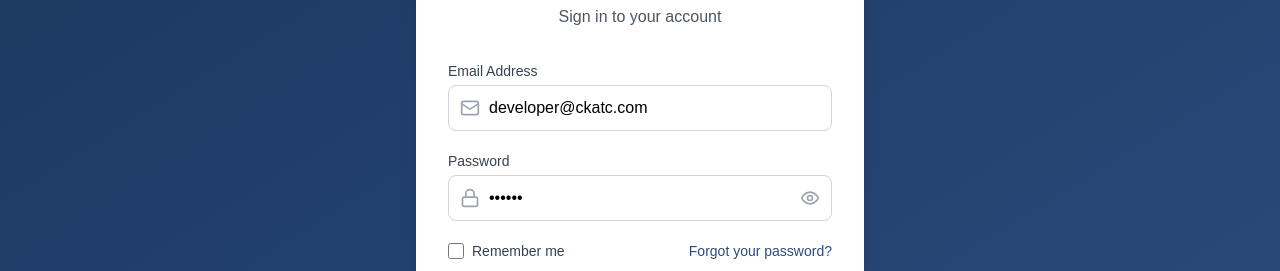
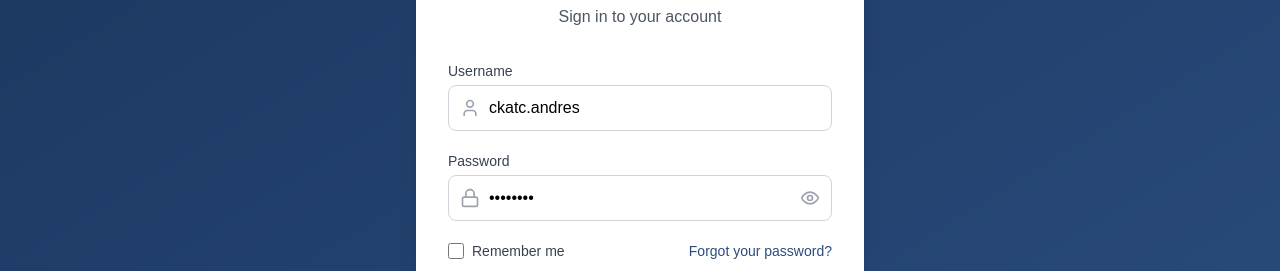
Before and after one commit to smartdeveloper1030/ckatc-webapp, a React (Vite) app: page / in a window 1280 px wide. Shown: the part 270-541 px from the top of the page. Built offline with nearby package versions, Linux system fonts and the light colour scheme.

Commit message:
change the username login method

```diff
--- a/src/components/Dashboard/DashboardWgt.tsx
+++ b/src/components/Dashboard/DashboardWgt.tsx
@@ -37,7 +37,7 @@ export const DashboardWgt = () => {
         client: student.first_name + ' ' + student.last_name,
         time: '11:30 AM',
         duration: '90 min',
-        type: 'Natural Environment Teaching',
+        type: 'Discrete Trial Training ',
         targets: student.target_counts,
         behaviors: 0,
         image: "https://images.unsplash.com/photo-1588516903720-8ceb67f9ef84?w=150&h=150&fit=crop&q=80",
--- a/src/components/Login/LoginPage.tsx
+++ b/src/components/Login/LoginPage.tsx
@@ -1,14 +1,14 @@
 import React, { useState, useEffect } from 'react';
 import { useNavigate } from 'react-router-dom';
 import { getStudents, getTestUser } from '../../api/userApis';
-import { Eye, EyeOff, LogIn, Lock, Mail } from 'lucide-react';
 import { useUser } from '../../context/UserContext';
+import { Eye, EyeOff, LogIn, Lock, User } from 'lucide-react';
 
-export const LoginPage = () => {
+export function LoginPage() {
   const { user, setUser, setStudents } = useUser();
 
-  const [email, setEmail] = useState('developer@ckatc.com');
-  const [password, setPassword] = useState('123456');
+  const [username, setUsername] = useState('ckatc.andres');
+  const [password, setPassword] = useState('12345678');
   const [showPassword, setShowPassword] = useState(false);
   const [rememberMe, setRememberMe] = useState(false);
   const [isLoading, setIsLoading] = useState(false);
@@ -41,6 +41,7 @@ export const LoginPage = () => {
     });
   };
 
+
   return (
     <div className="min-h-screen bg-gradient-to-br from-[#1A365D] to-[#2B4C7E] flex items-center justify-center p-4">
       <div className="max-w-md w-full bg-white rounded-xl shadow-xl overflow-hidden">
@@ -61,26 +62,26 @@ export const LoginPage = () => {
 
           <form onSubmit={handleSubmit}>
             <div className="space-y-5">
-              {/* Email Field */}
+              {/* Username Field */}
               <div>
-                <label htmlFor="email" className="block text-sm font-medium text-gray-700 mb-1">
-                  Email Address
+                <label htmlFor="username" className="block text-sm font-medium text-gray-700 mb-1">
+                  Username
                 </label>
                 <div className="relative">
                   <div className="absolute inset-y-0 left-0 pl-3 flex items-center pointer-events-none">
-                    <Mail className="h-5 w-5 text-gray-400" />
+                    <User className="h-5 w-5 text-gray-400" />
                   </div>
                   <input
-                    id="email"
-                    name="email"
-                    type="email"
-                    autoComplete="email"
+                    id="username"
+                    name="username"
+                    type="text"
+                    autoComplete="username"
                     required
-                    value={email}
-                    onChange={(e) => setEmail(e.target.value)}
+                    value={username}
+                    onChange={(e) => setUsername(e.target.value)}
                     className="block w-full pl-10 pr-3 py-2.5 border border-gray-300 rounded-lg
                              focus:ring-2 focus:ring-[#2B4C7E]/20 focus:border-[#2B4C7E] transition-colors"
-                    placeholder="you@example.com"
+                    placeholder="Enter your username"
                   />
                 </div>
               </div>
```
